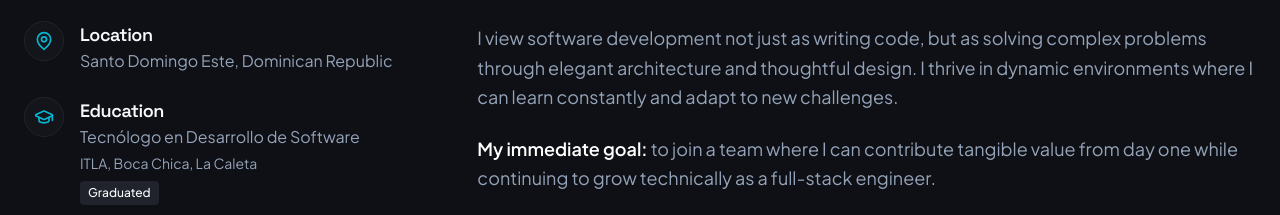
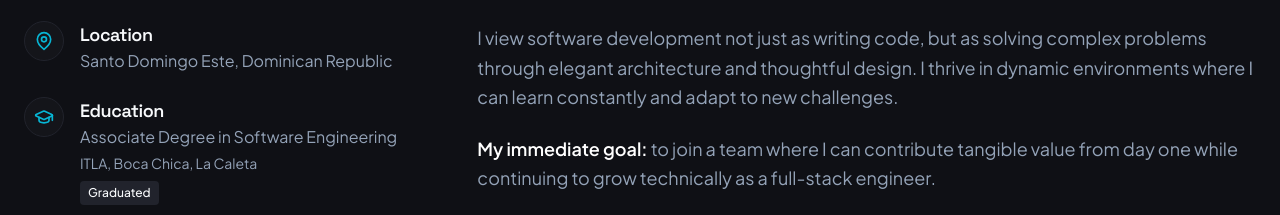
Before and after one commit to DUkE-01/Mi_Pagina, a React (Vite) app in the folder portfolio/: page / in a window 1280 px wide. Shown: the part 983-1198 px from the top of the page. Built offline with nearby package versions, Linux system fonts and the light colour scheme.

Commit message:
Update Services.tsx and About.tsx

```diff
--- a/portfolio/src/components/sections/About.tsx
+++ b/portfolio/src/components/sections/About.tsx
@@ -35,7 +35,7 @@
                   </div>
                   <div>
                     <h3 className="font-semibold text-lg">Education</h3>
-                    <p className="text-muted-foreground">Tecnólogo en Desarrollo de Software</p>
+                    <p className="text-muted-foreground">Associate Degree in Software Engineering</p>
                     <p className="text-sm text-muted-foreground mt-1">ITLA, Boca Chica, La Caleta</p>
                     <span className="inline-block mt-2 text-xs font-medium bg-secondary text-secondary-foreground px-2 py-1 rounded">Graduated</span>
                   </div>
--- a/portfolio/src/components/sections/Services.tsx
+++ b/portfolio/src/components/sections/Services.tsx
@@ -35,7 +35,7 @@
     id: "web-backend",
     name: "Web Page with Backend",
     description: "Full authentication, database integration (Supabase/Relational), CRUD operations, and business logic.",
-    tech: [ "Node.js", "Supabase", "SQL Server", "Railway", "C#", "ASP.NET Framework", "ASP.NET WEB API", "ASP.NET Core"],
+    tech: ["Node.js", "Supabase", "SQL Server", "Railway", "C#", "ASP.NET Framework", "ASP.NET WEB API", "ASP.NET Core"],
     price: 300,
     delivery: "2 – 4 weeks",
     type: "full-stack",
@@ -45,7 +45,7 @@
     id: "full-app",
     name: "Full Web Application",
     description: "Complex structured systems with multiple modules, role-based access, and advanced business logic.",
-    tech: ["Vite.js", "TypeScript", "Supabase", "Tailwind", "Capacitor","Railway", "C#", "ASP.NET Framework", "ASP.NET WEB API", "ASP.NET Core"],
+    tech: ["Vite.js", "TypeScript", "Supabase", "Tailwind", "Capacitor", "Railway", "C#", "ASP.NET Framework", "ASP.NET WEB API", "ASP.NET Core"],
     price: 800,
     delivery: "4 – 8 weeks",
     type: "full-stack",
```
